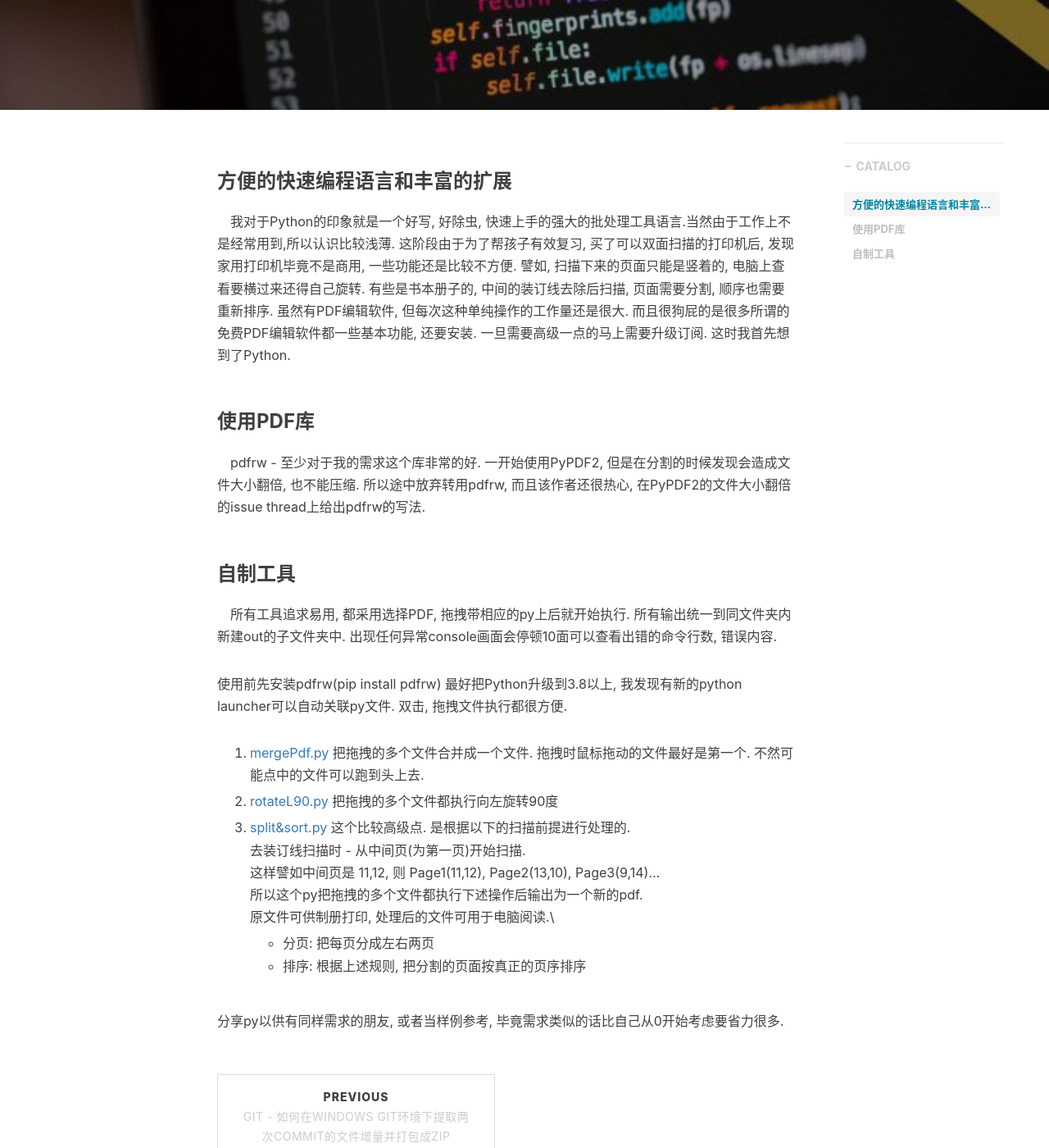
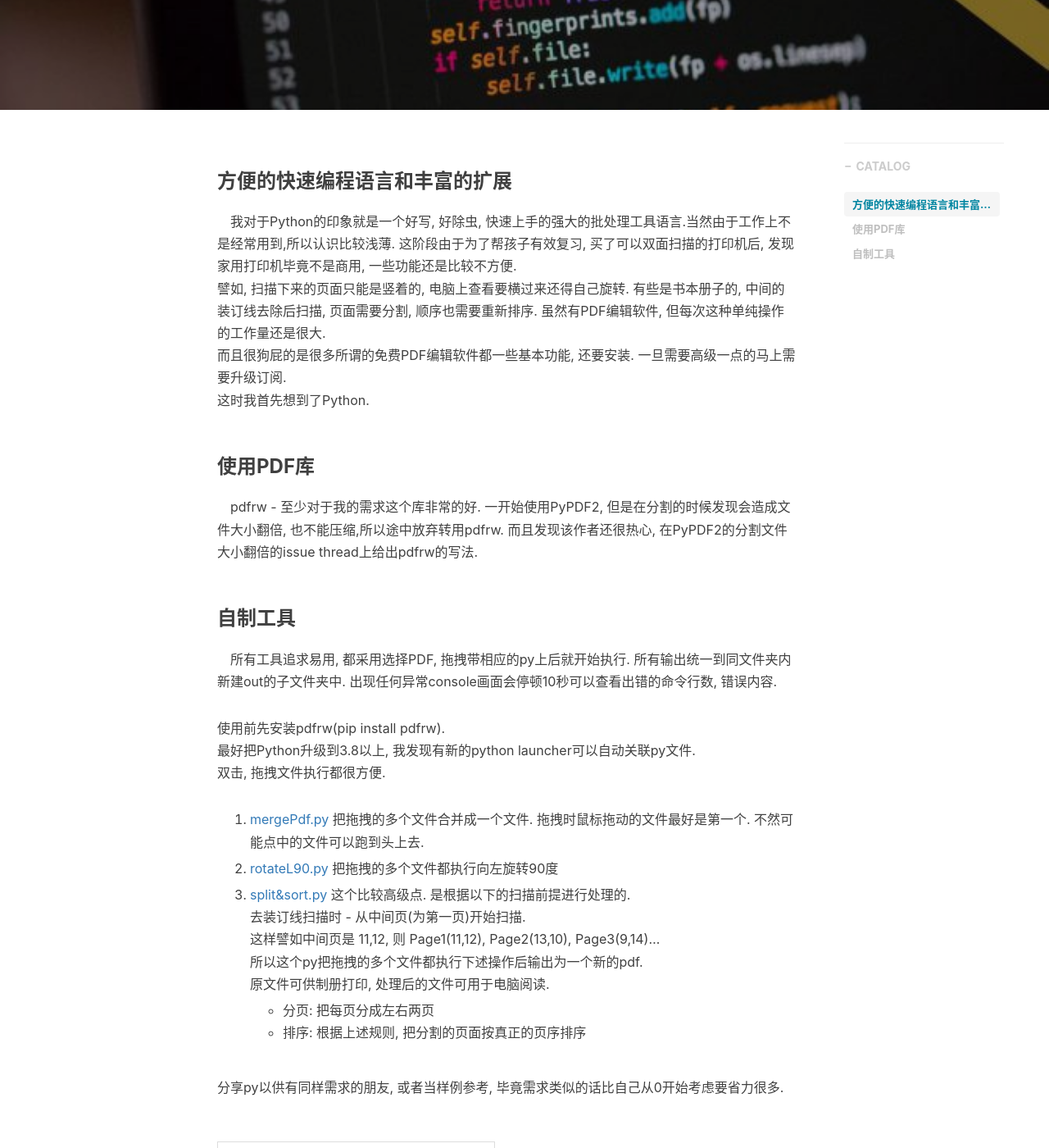
Before and after one commit to yougikou/yougikou.github.io, a Jekyll site: the page built from _posts/2020-05-05-SelfPythonPDFTool.md, in a window 1280 px wide and 1400 px high, scrolled down 389 px. Shown: the whole window at 82% size. Built offline with Jekyll 4.4.1, drawn with Linux system fonts in a browser that asks for light colours; nearby versions of some CDN libraries; comment, search, counter and statistics services are not loaded.

Commit message:
improve layout - fix newline

```diff
--- a/_posts/2020-05-05-SelfPythonPDFTool.md
+++ b/_posts/2020-05-05-SelfPythonPDFTool.md
@@ -23,16 +23,14 @@
 这时我首先想到了Python.
 
 ### 使用PDF库
-&emsp;pdfrw - 至少对于我的需求这个库非常的好.
-一开始使用PyPDF2, 但是在分割的时候发现会造成文件大小翻倍, 也不能压缩.
-所以途中放弃转用pdfrw, 而且该作者还很热心, 在PyPDF2的文件大小翻倍的issue thread上给出pdfrw的写法.
+&emsp;pdfrw - 至少对于我的需求这个库非常的好. 一开始使用PyPDF2, 但是在分割的时候发现会造成文件大小翻倍, 也不能压缩,所以途中放弃转用pdfrw. 而且发现该作者还很热心, 在PyPDF2的分割文件大小翻倍的issue thread上给出pdfrw的写法.
 
 ### 自制工具
 &emsp;所有工具追求易用, 都采用选择PDF, 拖拽带相应的py上后就开始执行.
 所有输出统一到同文件夹内新建out的子文件夹中.
-出现任何异常console画面会停顿10面可以查看出错的命令行数, 错误内容.
+出现任何异常console画面会停顿10秒可以查看出错的命令行数, 错误内容.
 
-使用前先安装pdfrw(pip install pdfrw)
+使用前先安装pdfrw(pip install pdfrw).
 最好把Python升级到3.8以上, 我发现有新的python launcher可以自动关联py文件.
 双击, 拖拽文件执行都很方便.
 
@@ -44,11 +42,11 @@
 把拖拽的多个文件都执行向左旋转90度
 
 3. [split&sort.py](https://yougikou.github.io/attached/split&sort.py)
-这个比较高级点. 是根据以下的扫描前提进行处理的.\
-去装订线扫描时 - 从中间页(为第一页)开始扫描.\
-这样譬如中间页是 11,12, 则 Page1(11,12), Page2(13,10), Page3(9,14)...\
-所以这个py把拖拽的多个文件都执行下述操作后输出为一个新的pdf.\
-原文件可供制册打印, 处理后的文件可用于电脑阅读.\
+这个比较高级点. 是根据以下的扫描前提进行处理的.
+去装订线扫描时 - 从中间页(为第一页)开始扫描.
+这样譬如中间页是 11,12, 则 Page1(11,12), Page2(13,10), Page3(9,14)...
+所以这个py把拖拽的多个文件都执行下述操作后输出为一个新的pdf.
+原文件可供制册打印, 处理后的文件可用于电脑阅读.
    - 分页: 把每页分成左右两页
    - 排序: 根据上述规则, 把分割的页面按真正的页序排序
 
```
